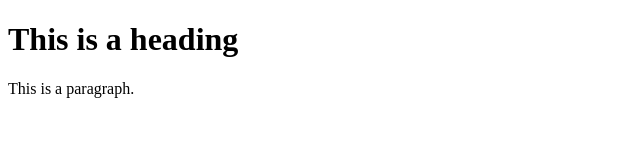
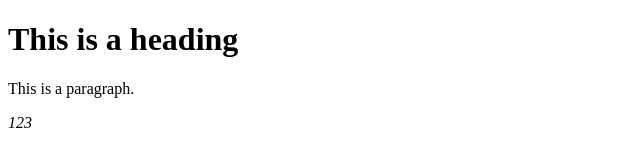
Before and after one commit to StanaAndrei/testgh, a plain HTML site: page index.html in a window 1280 px wide. Shown: the full height of the page, 0-640 px from the left. Drawn offline with Linux system fonts and the light colour scheme.

Commit message:
Update index.html

```diff
--- a/index.html
+++ b/index.html
@@ -5,6 +5,6 @@
 
 <h1>This is a heading</h1>
 <p>This is a paragraph.</p>
-
+  <i>123</i>
 </body>
 </html>
```
